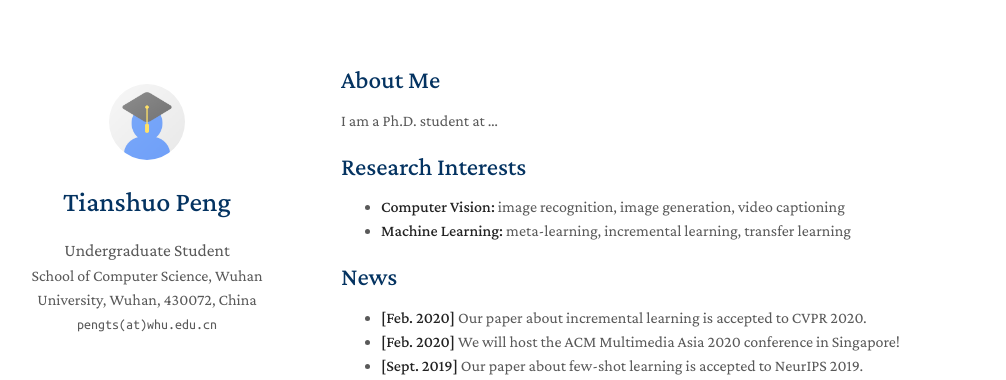
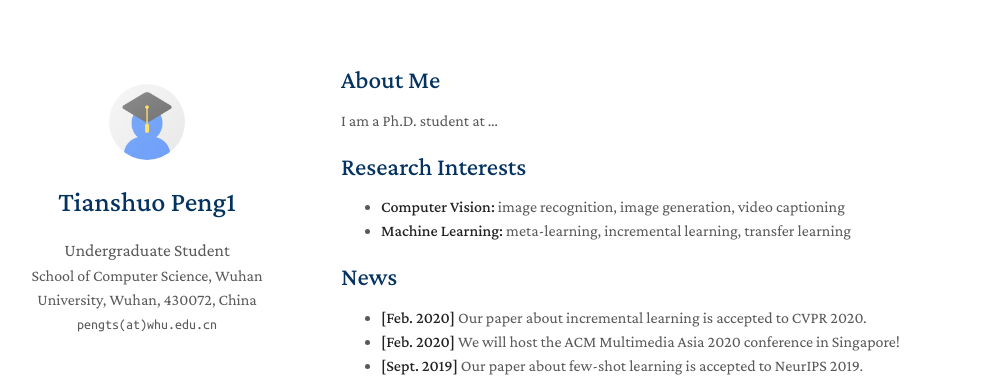
Before and after one commit to pengts/pengts.github.io, a Jekyll site: the page built from index.md, in a window 1280 px wide. Shown: the top 380 px of the page, without its empty margins (129-1135 px from the left). Built offline with Jekyll 4.4.1, drawn with Linux system fonts in a browser that asks for light colours; nearby versions of some CDN libraries; a style sheet for code colours, icons or effects is not loaded; our own code applies the rules of GitHub Pages for plain Markdown files.

Commit message:
Update _config.yml

```diff
--- a/_config.yml
+++ b/_config.yml
@@ -1,5 +1,5 @@
 # Basic Information
-title: Tianshuo Peng
+title: Tianshuo Peng1
 position: Undergraduate Student
 affiliation: School of Computer Science, Wuhan University, Wuhan, 430072, China
 email: pengts(at)whu.edu.cn
```
